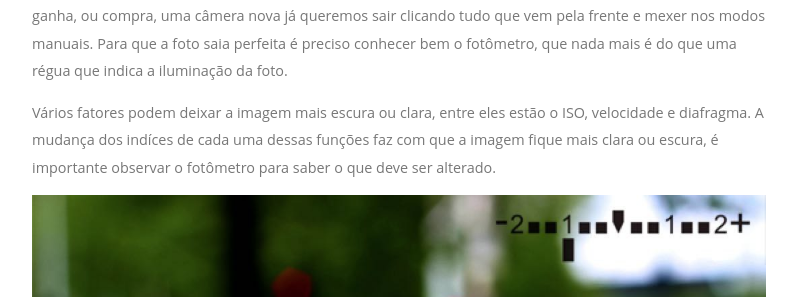
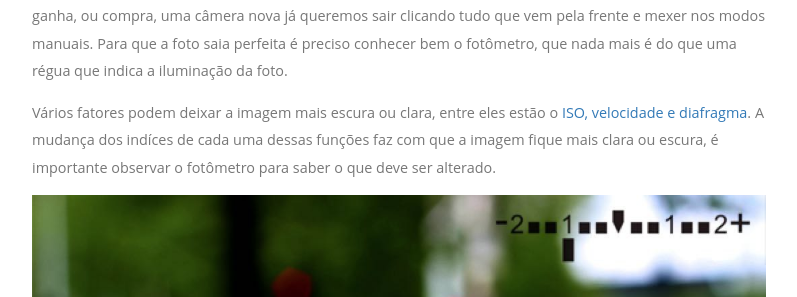
Before and after one commit to dudaschar/blog, a Jekyll site: the page built from _posts/2016-11-20-fotometro.md, in a window 1280 px wide and 900 px high, scrolled down 845 px. Shown: the part 157-454 px from the top of the window, without its empty margins (70-867 px from the left). Built offline with Jekyll 4.4.1, drawn with Linux system fonts in a browser that asks for light colours; comment, search, counter and statistics services are not loaded; part of the change alters nothing that is shown.

```diff
--- a/_posts/2016-11-20-fotometro.md
+++ b/_posts/2016-11-20-fotometro.md
@@ -1,7 +1,6 @@
 ---
 layout: post
 title: "Aprenda a usar o fotômetro da sua câmera"
-excerpt: "<p>Sabe aquela sensação de ganhar um equipamento novo e querer conhecer tudinho dele?  Quando a gente ganha, ou compra, uma câmera nova já queremos sair clicando tudo que vem pela frente e mexer nos modos manuais.</p>"
 date: 2016-11-20 15:00:00 -0300
 categories:
   - fotografia
@@ -13,7 +12,7 @@ image: como-usar-fotometro.jpg
 
 Sabe aquela sensação de ganhar um equipamento novo e querer conhecer tudinho dele?  Quando a gente ganha, ou compra, uma câmera nova já queremos sair clicando tudo que vem pela frente e mexer nos modos manuais. Para que a foto saia perfeita é preciso conhecer bem o fotômetro, que nada mais é do que uma régua que indica a iluminação da foto.
 
-Vários fatores podem deixar a imagem mais escura ou clara, entre eles estão o ISO, velocidade e diafragma. A mudança dos indíces de cada uma dessas  funções faz com que a imagem fique mais clara ou escura, é importante observar o fotômetro para saber o que deve ser alterado.
+Vários fatores podem deixar a imagem mais escura ou clara, entre eles estão o [ISO, velocidade e diafragma](http://dudseofusca.com/ajustes-manuais-fotografia/). A mudança dos indíces de cada uma dessas  funções faz com que a imagem fique mais clara ou escura, é importante observar o fotômetro para saber o que deve ser alterado.
 
 ![Como usar fotômetro](/assets/images/posts/como-usar-fotometro2.jpg)
 
```
